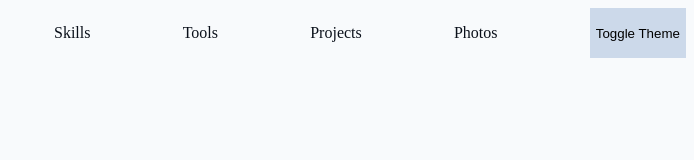
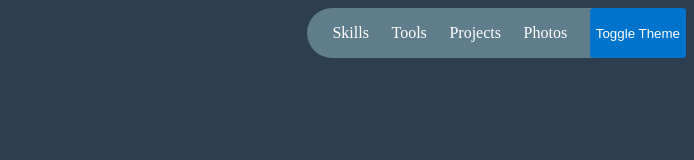
Before and after one commit to drjnthn/DrJnthn, a plain HTML site: page src/index.html in a window 1280 px wide. Both pictures are taken after a click on the button "Toggle Theme". Shown: the whole page, without its empty margins (586-1280 px from the left). Drawn offline with Linux system fonts and the light colour scheme.

Commit message:
removed any unneccesary stuff

```diff
--- a/src/index.html
+++ b/src/index.html
@@ -10,10 +10,18 @@
     <body>
         <header>
             <nav>
-            <p><a href="" class="remove-bad-link-properties">Skills</a></p>
-            <p><a href="" class="remove-bad-link-properties">Tools</a></p>
-            <p><a href="" class="remove-bad-link-properties">Projects</a></p>
-            <p><a href="" class="remove-bad-link-properties">Photos</a></p>
+                <p>
+                    <a href="">Skills</a>
+                </p>
+                <p>
+                    <a href="">Tools</a>
+                </p>
+                <p>
+                    <a href="">Projects</a>
+                </p>
+                <p>
+                    <a href="">Photos</a>
+                </p>
 
                 <button id="themeToggle">Toggle Theme</button>
             </nav>
--- a/src/script.js
+++ b/src/script.js
@@ -1,10 +1,16 @@
-document.addEventListener('DOMContentLoaded', function() {
-    const themeToggleBtn = document.getElementById('themeToggle');
+const currentTheme = document.documentElement.getAttribute("data-theme");
+const newTheme = currentTheme === "light" ? "dark" : "light";
 
-    themeToggleBtn.addEventListener('click', function() {
-        const currentTheme = document.documentElement.getAttribute('data-theme');
-        const newTheme = currentTheme === 'light' ? 'dark' : 'light';
+document.documentElement.setAttribute("data-theme", newTheme);
 
-        document.documentElement.setAttribute('data-theme', newTheme);
+document.addEventListener("DOMContentLoaded", function () {
+    const themeToggleBtn = document.getElementById("themeToggle");
+
+    themeToggleBtn.addEventListener("click", function () {
+        const currentTheme =
+            document.documentElement.getAttribute("data-theme");
+        const newTheme = currentTheme === "light" ? "dark" : "light";
+
+        document.documentElement.setAttribute("data-theme", newTheme);
     });
 });
--- a/src/style.css
+++ b/src/style.css
@@ -1,17 +1,21 @@
+* {
+    box-sizing: border-box;
+}
+
 :root[data-theme="light"] {
-    --text: #0a101a;
-    --background: #f8fafc;
-    --primary: #1f334c;
-    --secondary: #ccd9ea;
-    --accent: #4470a7;
+    --text: #333333;
+    --background: #f5f5f5;
+    --primary: #001f3f;
+    --secondary: #607d8b;
+    --accent: #0074cc;
 }
 
 :root[data-theme="dark"] {
-    --text: #e6ecf5;
-    --background: #030507;
-    --primary: #b3c7e0;
-    --secondary: #152233;
-    --accent: #5885bb;
+    --text: #ecf0f1;
+    --background: #2c3e50;
+    --primary: #001f3f;
+    --secondary: #607d8b;
+    --accent: #0074cc;
 }
 
 body {
@@ -20,23 +24,52 @@ body {
 }
 
 nav {
+    background-color: var(--secondary);
     display: flex;
     flex-direction: row;
     justify-content: space-between;
     width: 50%;
     margin-left: auto;
+    padding: 0 0 0 5%;
+    border-radius: 10rem;
 }
 
-.remove-bad-link-properties {
+nav p a {
+    color: white;
     text-decoration: none;
-    color: var(--text);
 }
 
-.remove-bad-link-properties:hover {
-    color: var(--secondary);
+nav p a:hover {
+    color: var(--primary);
 }
 
-button {
-    background-color: var(--secondary);
+#themeToggle {
+    background-color: var(--accent);
+    color: white;
     border: none;
+    border-radius: 5%;
+    transition: background-color 0.3s ease, box-shadow 0.3s ease;
 }
+
+#themeToggle:hover {
+    box-shadow: rgba(0, 0, 0, 0.24) 0px 3px 8px;
+}
+
+#themeToggle:active {
+    box-shadow: rgba(0, 0, 0, 0.19) 0px 10px 20px,
+        rgba(0, 0, 0, 0.23) 0px 6px 6px;
+}
+
+@media (max-width: 600px) {
+    nav {
+        width: 100%;
+        padding: 0 0 0 2vw;
+    }
+}
+
+@media (min-width: 950px) {
+    nav {
+        width: 30%;
+        padding: 0 0 0 2vw;
+    }
+}
```
Lines whose indentation alone changed are shown as unchanged.
